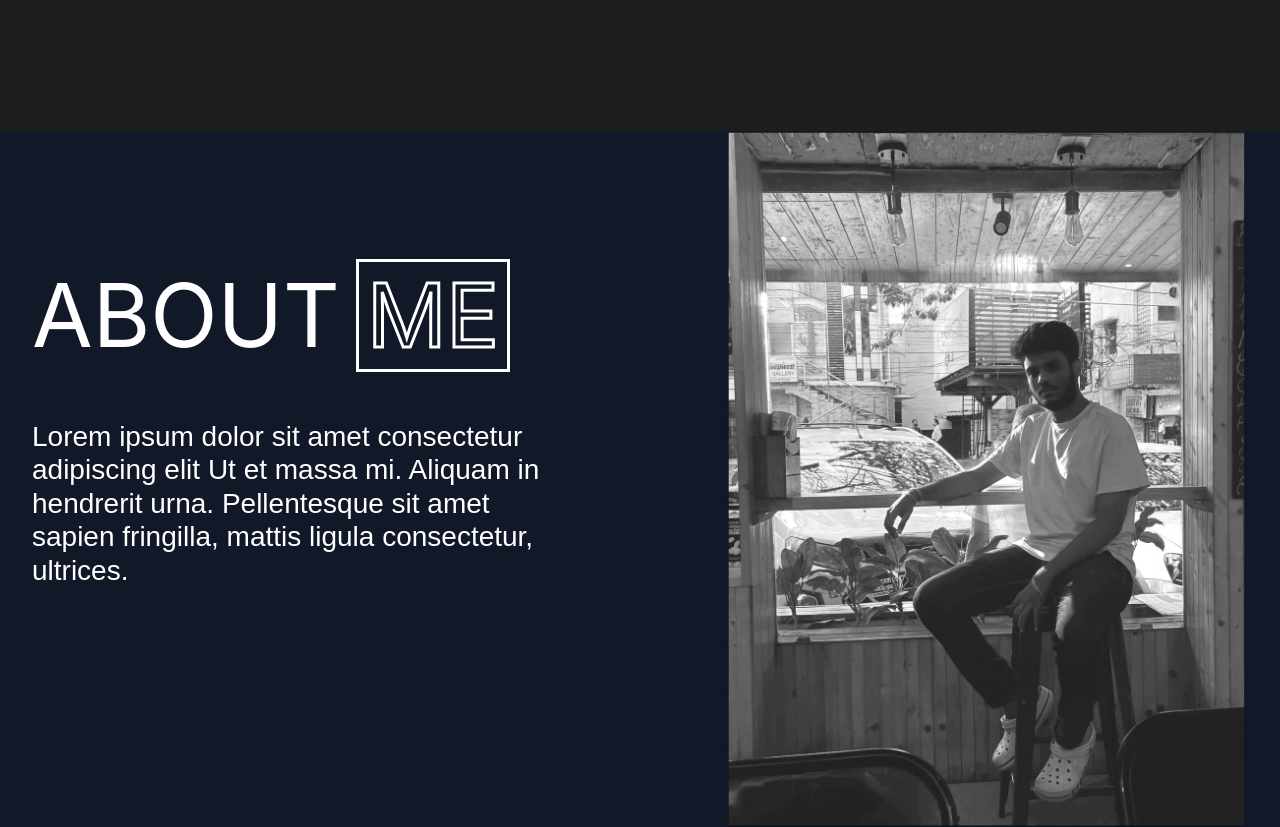
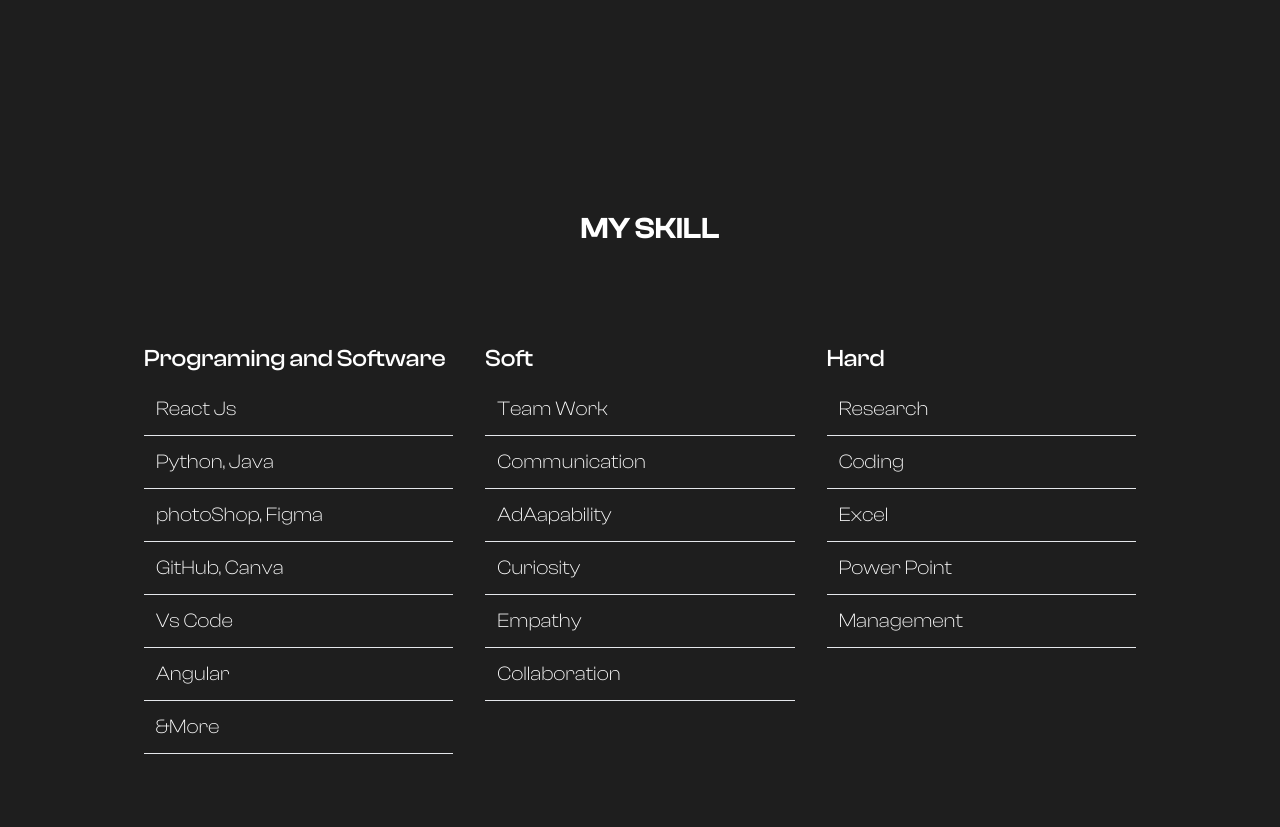
Before and after one commit to alex-adzinets/Portfolio, a React (Vite) app: page / in a window 1280 px wide. Shown: the part 1640-2467 px from the top of the page. Built offline with nearby package versions, Linux system fonts and the light colour scheme; no server answers; a web font is replaced by a local one.

Commit message:
Revert "UCE-3-14"
This reverts commit d8f55eadf2fa65498f4a34e7ce2a6df19753ab36.

```diff
--- a/src/App.jsx
+++ b/src/App.jsx
@@ -1,6 +1,6 @@
 import './App.css'
 import Hero from './assets/components/Hero'
-import AboutMeSection from './assets/components/AboutMeSection'
+// import Aboutme from './assets/components/Aboutme'
 import Skill from './assets/components/Skill'
 import Cursor from './assets/components/Cursor'
 import { useEffect, useState } from 'react'
@@ -35,7 +35,7 @@ function App( ) {
         <Hero setCursorState = {setCursorState} />
         {/* <NewAboutMe setCursorState = {setCursorState} /> */}
         <AiAboutMe setCursorState = {setCursorState} />
-         <AboutMeSection setCursorState={setCursorState} />
+        {/* <Aboutme setCursorState={setCursorState} /> */}
         <Skill setCursorState = {setCursorState} />
         {/* <Experience setCursorState = {setCursorState} /> */}
         <Newexperience setCursorState = {setCursorState} />
--- a/src/assets/components/AboutMeSection.jsx
+++ /dev/null
@@ -1,136 +0,0 @@
-/* eslint-disable react/prop-types */
-import React from 'react';
-import { motion } from 'framer-motion';
-import portraitImage from '/src/assets/components/assets/13_7.png';
-
-const AboutMeSection = ({
-  aboutText = "Lorem ipsum dolor sit amet consectetur adipiscing elit Ut et massa mi. Aliquam in hendrerit urna. Pellentesque sit amet sapien fringilla, mattis ligula consectetur, ultrices.",
-  portraitImage: customPortraitImage,
-  theme = "dark"
-}) => {
-  // Animation variants for the image
-  const imageVariants = {
-    hidden: { opacity: 0, x: 50 },
-    visible: {
-      opacity: 1,
-      x: 0,
-      transition: {
-        duration: 0.8,
-        delay: 0.5,
-        ease: "easeOut"
-      }
-    }
-  };
-
-  // Animation variants for text elements
-  const titleVariants = {
-    hidden: { opacity: 0, y: -30 },
-    visible: {
-      opacity: 1,
-      y: 0,
-      transition: {
-        duration: 0.6,
-        ease: "easeOut"
-      }
-    }
-  };
-
-  const bodyTextVariants = {
-    hidden: { opacity: 0, y: 30 },
-    visible: {
-      opacity: 1,
-      y: 0,
-      transition: {
-        duration: 0.8,
-        delay: 0.3,
-        ease: "easeOut"
-      }
-    }
-  };
-
-  return (
-    <section className="relative min-h-screen bg-gray-900 overflow-hidden">
-      <div className="container mx-auto px-4 sm:px-6 lg:px-8">
-        <div className="grid grid-cols-1 lg:grid-cols-2 gap-8 lg:gap-12 items-start min-h-screen">
-          {/* Left side - Text content */}
-          <div className="relative z-10 py-12 lg:py-0 lg:pt-[16vh]">
-            {/* Main Title */}
-            <motion.div
-              className="mb-8 lg:mb-12"
-              initial="hidden"
-              animate="visible"
-              variants={titleVariants}
-            >
-              <div className="flex flex-col md:flex-row md:items-center md:gap-4">
-                <h1
-                  className="text-white font-inter text-4xl md:text-6xl lg:text-[88px] font-normal leading-tight md:leading-[106.5px]"
-                  style={{ fontFamily: 'Inter, sans-serif' }}
-                >
-                  ABOUT
-                </h1>
-                <h1
-                  className="text-transparent font-inter text-4xl md:text-6xl lg:text-[88px] font-normal leading-tight md:leading-[106.5px] border-white border-[3px] px-2"
-                  style={{
-                    fontFamily: 'Inter, sans-serif',
-                    WebkitTextStroke: '3px white',
-                    color: 'transparent'
-                  }}
-                >
-                  ME
-                </h1>
-              </div>
-            </motion.div>
-
-            {/* Body Text */}
-            <motion.div
-              initial="hidden"
-              animate="visible"
-              variants={bodyTextVariants}
-              className="max-w-lg"
-            >
-              <p
-                className="text-white text-lg md:text-xl lg:text-[28px] font-normal leading-relaxed lg:leading-[33.6px]"
-                style={{
-                  fontFamily: 'Goldman, sans-serif',
-                  textStroke: '1px'
-                }}
-              >
-                {aboutText}
-              </p>
-            </motion.div>
-          </div>
-
-          {/* Right side - Portrait image */}
-          <motion.div
-            className="relative h-[400px] sm:h-[500px] lg:h-screen lg:max-h-[704px] w-full lg:ml-auto"
-            initial="hidden"
-            animate="visible"
-            variants={imageVariants}
-            style={{ width: '100%', maxWidth: '524px' }}
-          >
-            <div className="relative h-full w-full overflow-hidden">
-              {/* Image container with grayscale filter */}
-              <img
-                src={customPortraitImage || portraitImage}
-                alt="Portrait of a person sitting by a window in a casual setting"
-                className="absolute inset-0 w-full h-full object-cover object-center filter grayscale"
-                loading="lazy"
-                style={{
-                  objectPosition: 'center center'
-                }}
-              />
-
-              {/* Optional overlay for better text contrast on mobile when stacked */}
-              <div className="absolute inset-0 bg-gradient-to-t from-gray-900/30 to-transparent lg:hidden" />
-            </div>
-          </motion.div>
-        </div>
-      </div>
-
-      {/* Background decoration */}
-      <div className="absolute inset-0 bg-gradient-to-br from-gray-900 via-gray-800 to-gray-900 opacity-95 pointer-events-none -z-10" />
-    </section>
-  );
-};
-
-export default AboutMeSection;
```
Also changed, not shown: AutonomyGenerated/magician_1/README.md (deleted), src/assets/components/assets/13_7.png (deleted), 1 other file (tests, documents, lock files or other folders).
